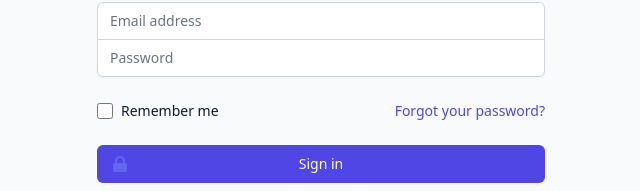
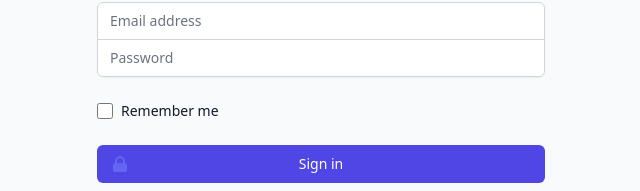
Before and after one commit to MemoryLamp/memorylamp-cms, a React (Create React App) app: page / in a window 1280 px wide. Shown: the part 366-557 px from the top of the page, without its empty margins (319-959 px from the left). Built offline with nearby package versions, Linux system fonts and the light colour scheme.

Commit message:
Remove forget password

```diff
--- a/src/pages/login/LoginPage.jsx
+++ b/src/pages/login/LoginPage.jsx
@@ -68,15 +68,6 @@
                   Remember me
                 </label>
               </div>
-
-              <div className="text-sm">
-                <a
-                  href="#"
-                  className="font-medium text-indigo-600 hover:text-indigo-500"
-                >
-                  Forgot your password?
-                </a>
-              </div>
             </div>
 
             <div>
```
